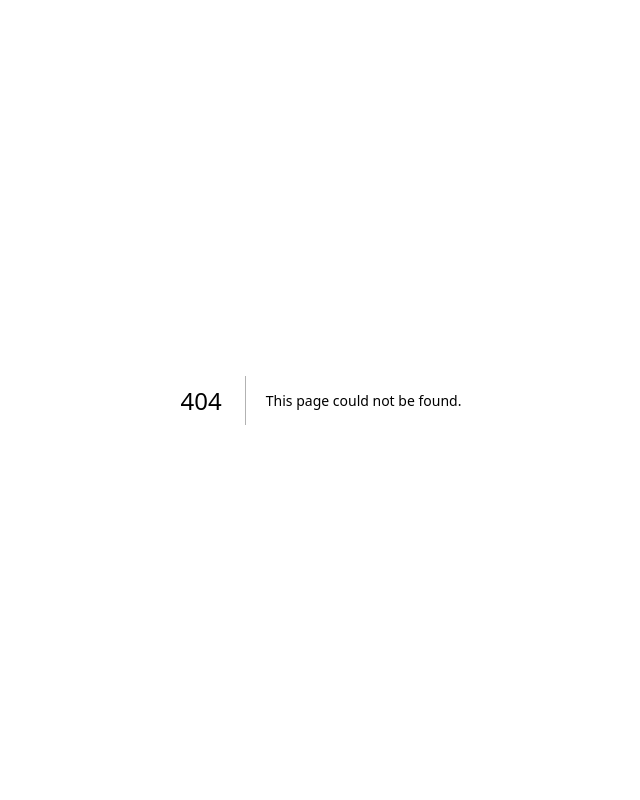
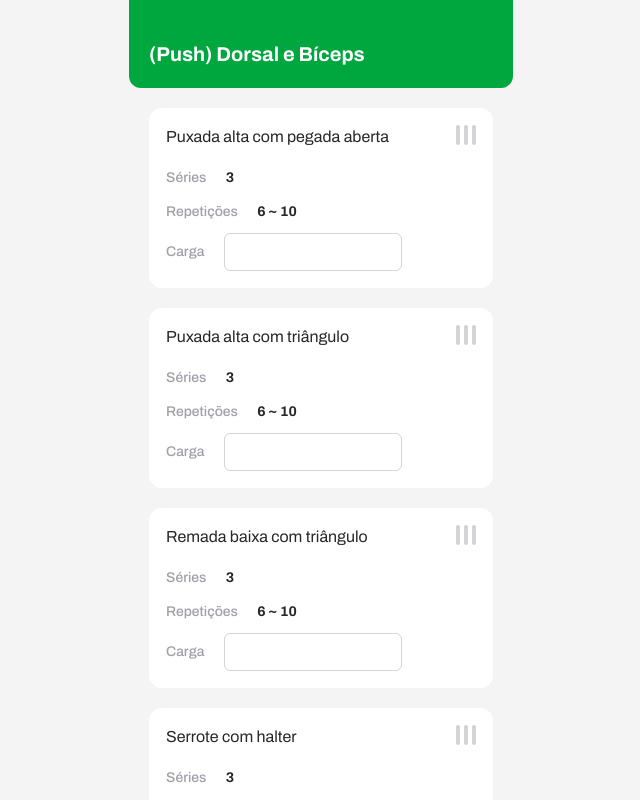
Before and after one commit to eduzrdo/gym-net, a Next.js app: page /0 in a window 1280 px wide. Before the commit this address had no page. Shown: the top 800 px of the page, without its empty margins (319-959 px from the left). Built offline with nearby package versions, Linux system fonts and the light colour scheme.

Commit message:
✨ feature: access workout in the route (e.g. /1)

```diff
--- a/src/app/page.tsx
+++ b/src/app/[workoutId]/page.tsx
@@ -1,14 +1,21 @@
+"use client";
+
+import { useParams } from "next/navigation";
+
 import { ExerciseCard, Header } from "@/src/components";
-
 import { workoutPlan } from "@/src/data/workoutPlan";
+import router from "next/router";
 
 export default function Home() {
+  const router = useParams<{ workoutId: string }>();
+  const { workoutId } = router;
+
   return (
     <div className="flex flex-col h-[100dvh] md:max-w-96 mx-auto">
       <Header title="(Push) Dorsal e Bíceps" />
 
       <div className="flex flex-col p-5 gap-5">
-        {workoutPlan[1].exercises.map((exercise) => (
+        {workoutPlan[Number(workoutId)].exercises.map((exercise) => (
           <ExerciseCard key={exercise.id} {...exercise} />
         ))}
       </div>
```
